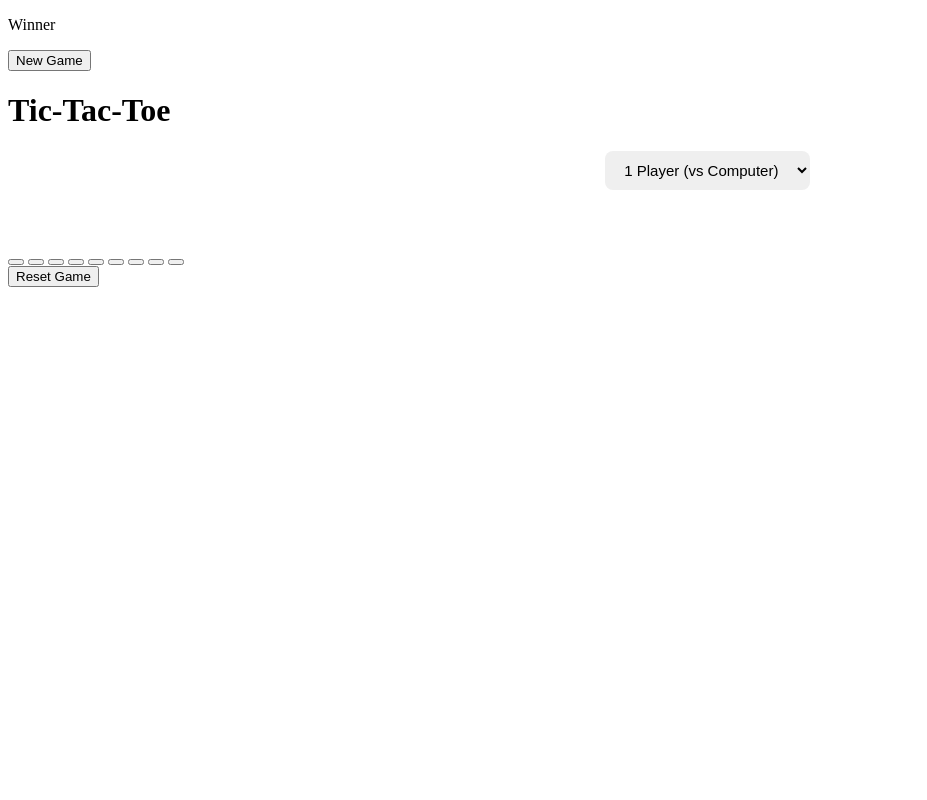
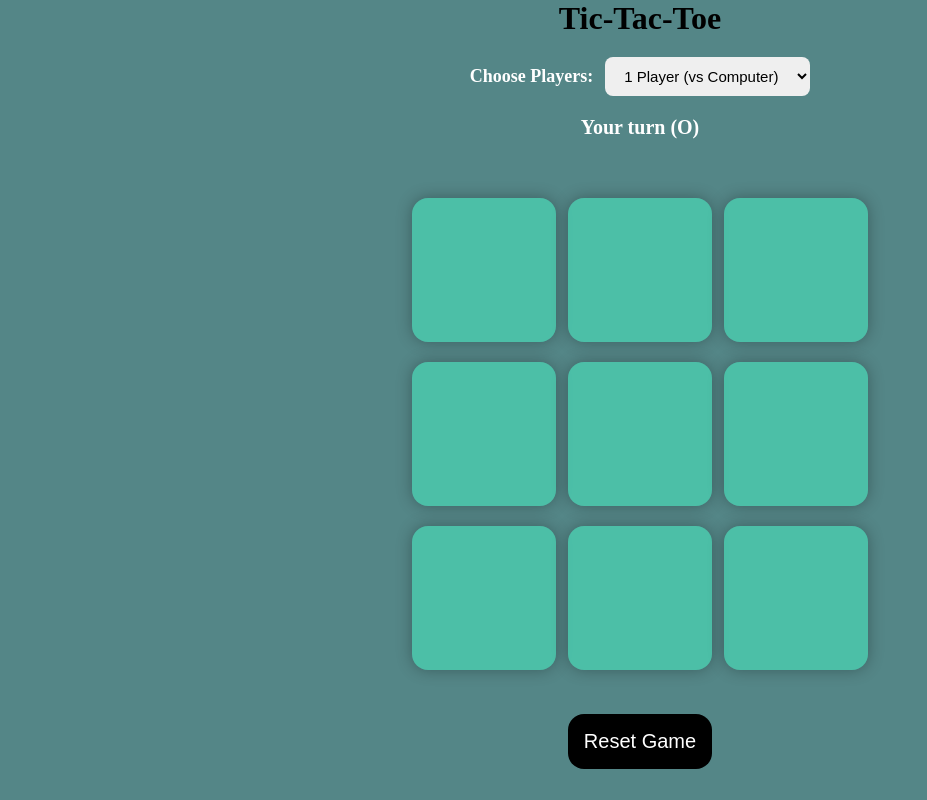
Before and after one commit to Prajakta-Jadhav1206/Tic-Tac-Toe-Game, a plain HTML site: page index.html in a window 1280 px wide. Shown: the whole page, without its empty margins (0-927 px from the left). Drawn offline with Linux system fonts and the light colour scheme.

Commit message:
Refactor CSS styles and add new layout rules

```diff
--- a/style.css
+++ b/style.css
@@ -1,4 +1,81 @@
+*{
+    margin:0;
+    padding:0;
+}
 
+body{
+    background-color: #548687;
+    text-align:center;
+}
+
+.container{
+    height: 70vh;
+    display: flex;
+    flex-wrap: wrap;
+    justify-content: center;
+    align-items: center;
+
+}
+
+.game{
+    height: 60vmin;
+    width: 60vmin;
+    display: flex;
+    flex-wrap: wrap;
+    justify-content: center;
+    align-items: center;
+    gap:1.5vmin
+}
+
+.btn{
+    height: 18vmin;
+    width: 18vmin;
+    border-radius: 1rem;
+    border: none;
+    box-shadow: 0 0 1rem rgba(0,0,0,0.3);
+    font-size: 8vmin;
+    color:#b0413e;
+    background-color:#4fc7;
+
+}
+
+#reset{
+    padding: 1rem;
+    font-size: 1.25rem;
+    background-color: black;
+    color: white;
+    border-radius: 1rem;
+    border:none;
+
+}
+
+#new-reset{
+    padding: 1rem;
+    font-size: 1.25rem;
+    background-color: black;
+    color: white;
+    border-radius: 1rem;
+    border:none;
+
+}
+
+#msg{
+    color:#ffffc7;
+    font-size: 8vmin;
+}
+.msg-container{
+   height:100vmin;
+   display:flex;
+   justify-content: center;
+   align-items: center;
+   flex-direction: column;
+   gap:4rem;
+
+}
+
+.hide{
+    display: none;
+}
 .mode-box {
     margin: 20px auto;
     display: flex;
```
